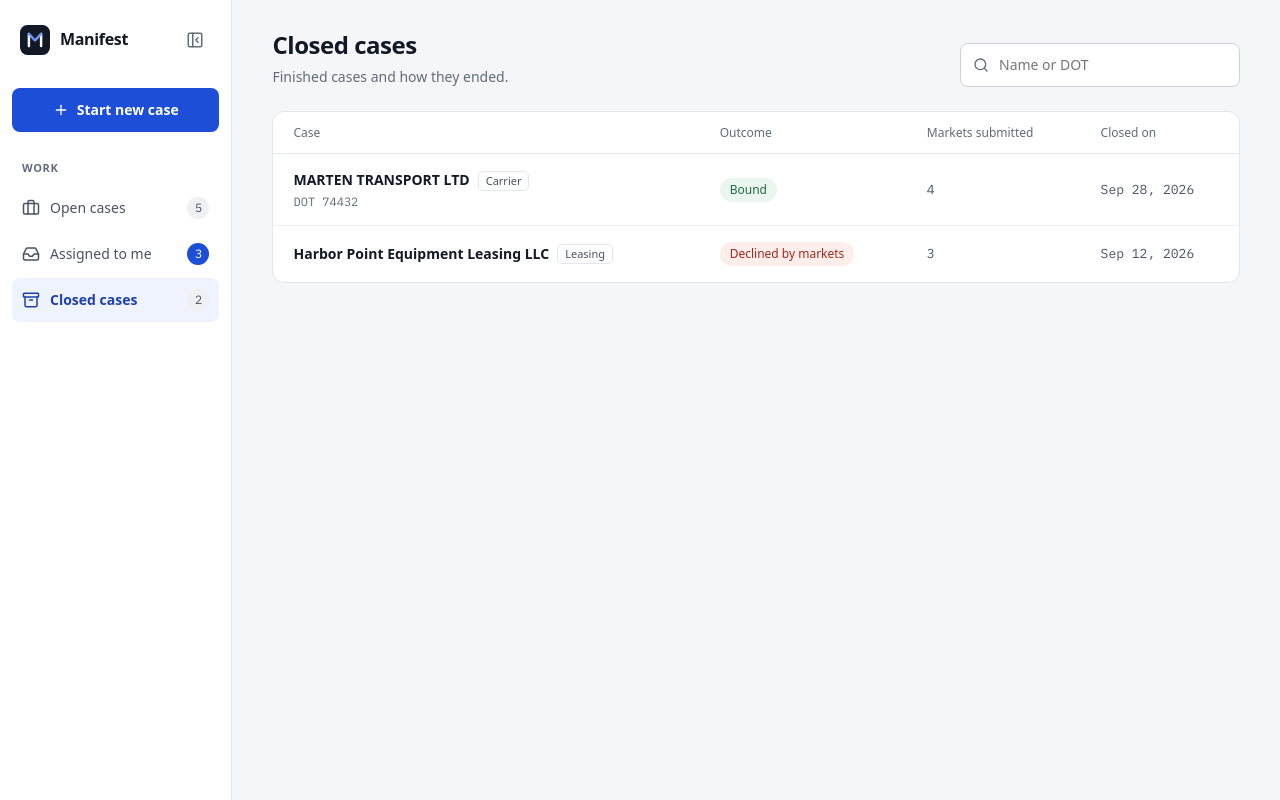
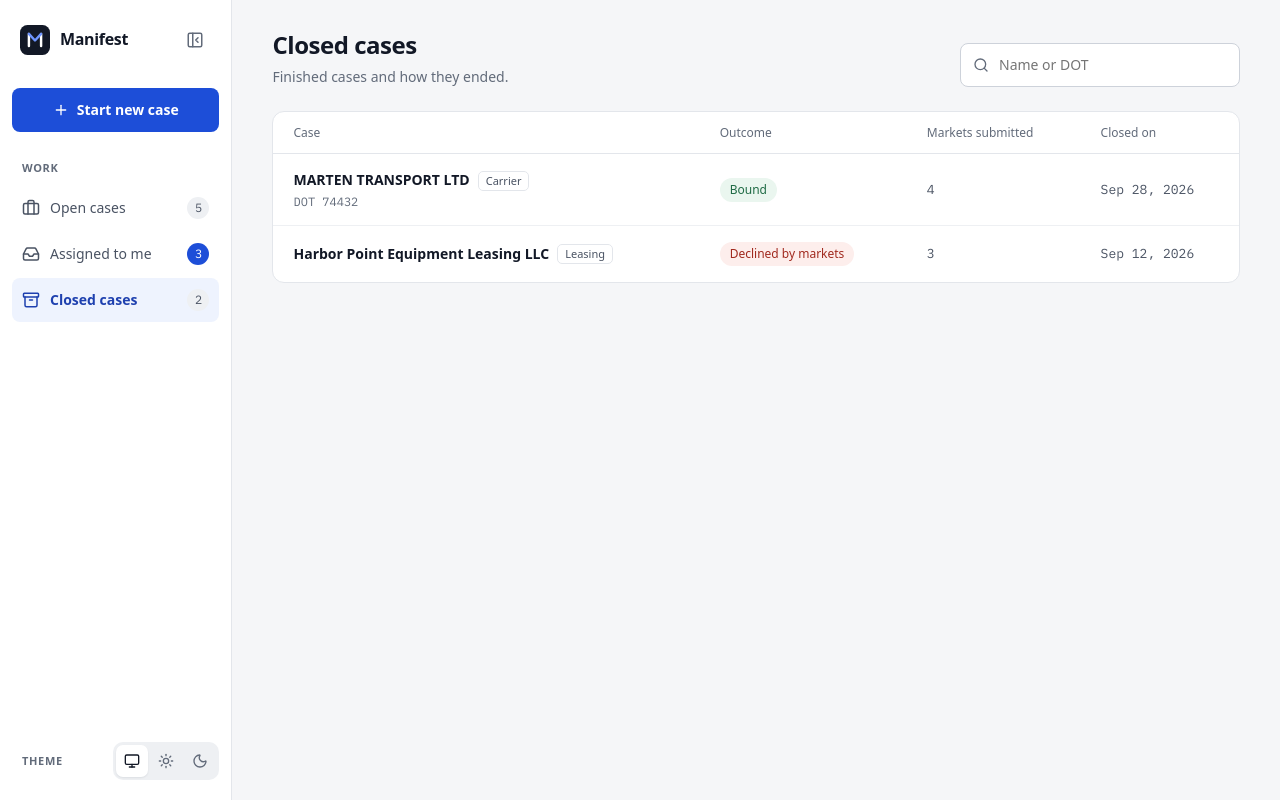
Before and after one commit to shubh0710/manifest, a React (Vite) app: page /cases/closed in a window 1280 px wide. Built offline with nearby package versions, Linux system fonts and the light colour scheme.

Commit message:
feat: add theme switch to sidebar

```diff
--- a/index.html
+++ b/index.html
@@ -6,6 +6,13 @@
   <link rel="icon" type="image/svg+xml" href="/favicon.svg" />
   <meta name="viewport" content="width=device-width, initial-scale=1.0" />
   <title>Manifest</title>
+  <script>
+    // Apply the saved theme before the page is drawn, so it never flashes the wrong colours
+    try {
+      const theme = localStorage.getItem('manifest-theme')
+      if (theme === 'light' || theme === 'dark') document.documentElement.dataset.theme = theme
+    } catch { }
+  </script>
 </head>
 
 <body>
--- a/src/components/Sidebar.css
+++ b/src/components/Sidebar.css
@@ -106,6 +106,19 @@
     color: var(--on-accent);
 }
 
+.sidebar-footer {
+    display: flex;
+    align-items: center;
+    justify-content: space-between;
+    gap: 10px;
+    margin-top: auto;
+    padding-left: 10px;
+}
+
+.sidebar-footer .nav-label {
+    padding: 0;
+}
+
 /* Narrow screens: the sidebar sits on top, so there's nothing to collapse */
 @media (max-width: 799px) {
     .sidebar-toggle {
@@ -140,6 +153,15 @@
         display: none;
     }
 
+    .sidebar.collapsed .sidebar-footer {
+        justify-content: center;
+        padding-left: 0;
+    }
+
+    .sidebar.collapsed .theme-switch {
+        flex-direction: column;
+    }
+
     .sidebar.collapsed .sidebar-new,
     .sidebar.collapsed .nav-item {
         justify-content: center;
--- a/src/components/Sidebar.tsx
+++ b/src/components/Sidebar.tsx
@@ -4,6 +4,7 @@ import { Archive, Briefcase, Inbox, PanelLeftClose, PanelLeftOpen, Plus, type Lu
 import { CASES } from "../fixtures/cases"
 import type { Case } from "../types/case"
 import Logo from "./Logo"
+import ThemeSwitch from "./ThemeSwitch"
 import './Sidebar.css'
 
 type NavItem = {
@@ -73,6 +74,11 @@ function Sidebar() {
                     )
                 })}
             </nav>
+
+            <div className="sidebar-footer">
+                <span className="nav-label">Theme</span>
+                <ThemeSwitch />
+            </div>
         </aside>
     )
 }
--- /dev/null
+++ b/src/components/ThemeSwitch.css
@@ -0,0 +1,31 @@
+.theme-switch {
+    display: flex;
+    gap: 2px;
+    padding: 3px;
+    border-radius: 10px;
+    background: var(--neutral-bg);
+}
+
+.theme-option {
+    display: inline-flex;
+    align-items: center;
+    justify-content: center;
+    width: 32px;
+    height: 32px;
+    border: 0;
+    border-radius: 7px;
+    background: transparent;
+    color: var(--ink-3);
+    cursor: pointer;
+}
+
+.theme-option:hover {
+    color: var(--ink);
+}
+
+/* The theme that's currently picked */
+.theme-option[aria-pressed='true'] {
+    background: var(--surface-2);
+    color: var(--ink);
+    box-shadow: 0 1px 2px var(--shadow);
+}
--- /dev/null
+++ b/src/components/ThemeSwitch.tsx
@@ -0,0 +1,72 @@
+import { useState } from "react"
+import { Monitor, Moon, Sun, type LucideIcon } from "lucide-react"
+import { readSetting, saveSetting } from "../utils/storage"
+import "./ThemeSwitch.css"
+
+type Theme = 'system' | 'light' | 'dark'
+
+type ThemeOption = {
+    value: Theme
+    label: string
+    icon: LucideIcon
+}
+
+const THEME_KEY = 'manifest-theme'
+
+const THEME_OPTIONS: ThemeOption[] = [
+    { value: 'system', label: 'Use system setting', icon: Monitor },
+    { value: 'light', label: 'Light theme', icon: Sun },
+    { value: 'dark', label: 'Dark theme', icon: Moon },
+]
+
+// What was picked last time, or 'system' if nothing was saved
+function readTheme(): Theme {
+    const saved = readSetting(THEME_KEY)
+    return saved === 'light' || saved === 'dark' ? saved : 'system'
+}
+
+// Light and dark are forced with data-theme on <html>.
+// System removes it, so the colours follow the computer's setting.
+function applyTheme(theme: Theme) {
+    const root = document.documentElement
+
+    if (theme === 'system') {
+        delete root.dataset.theme
+    } else {
+        root.dataset.theme = theme
+    }
+}
+
+function ThemeSwitch() {
+    const [theme, setTheme] = useState(readTheme)
+
+    function chooseTheme(next: Theme) {
+        setTheme(next)
+        applyTheme(next)
+        saveSetting(THEME_KEY, next)
+    }
+
+    return (
+        <div className="theme-switch" role="group" aria-label="Theme">
+            {THEME_OPTIONS.map((option) => {
+                const Icon = option.icon
+
+                return (
+                    <button
+                        key={option.value}
+                        type="button"
+                        className="theme-option"
+                        onClick={() => chooseTheme(option.value)}
+                        aria-pressed={theme === option.value}
+                        aria-label={option.label}
+                        title={option.label}
+                    >
+                        <Icon size={16} aria-hidden="true" />
+                    </button>
+                )
+            })}
+        </div>
+    )
+}
+
+export default ThemeSwitch
```
